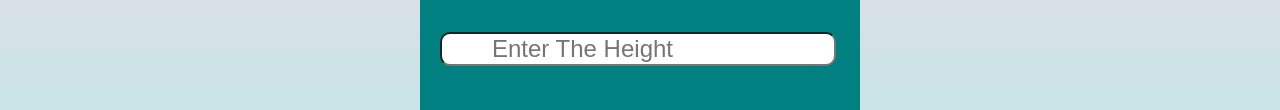
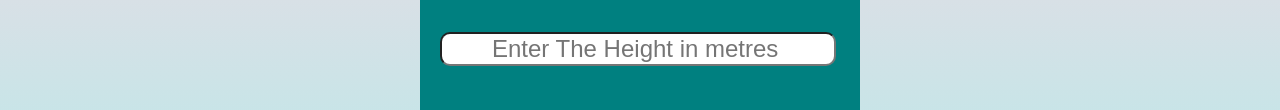
Before and after one commit to OmkarMore01/JSpractice, a plain HTML site: page index.html in a window 1280 px wide. Shown: the part 269-379 px from the top of the page. Drawn offline with Linux system fonts and the light colour scheme.

Commit message:
modified

```diff
--- a/index.html
+++ b/index.html
@@ -102,7 +102,7 @@
           <img class="bmi-logo" src="https://encrypted-tbn0.gstatic.com/images?q=tbn:ANd9GcTrg4IRZdXcK1FiC5AwopaDc9Cf4jRrQIYrfA&s" alt="Image Not Found">
           BMI-Calculator</h1>
       <input class="text-input" placeholder="Enter The Weight" type="text" id="weight" />
-      <input class="text-input text-input1" placeholder="Enter The Height" type="text" id="height" />
+      <input class="text-input text-input1" placeholder="Enter The Height in metres" type="text" id="height" />
       <p>
        <center> <span class="ans-span" id="bmi-ans"></span></center>
       </p>
```
